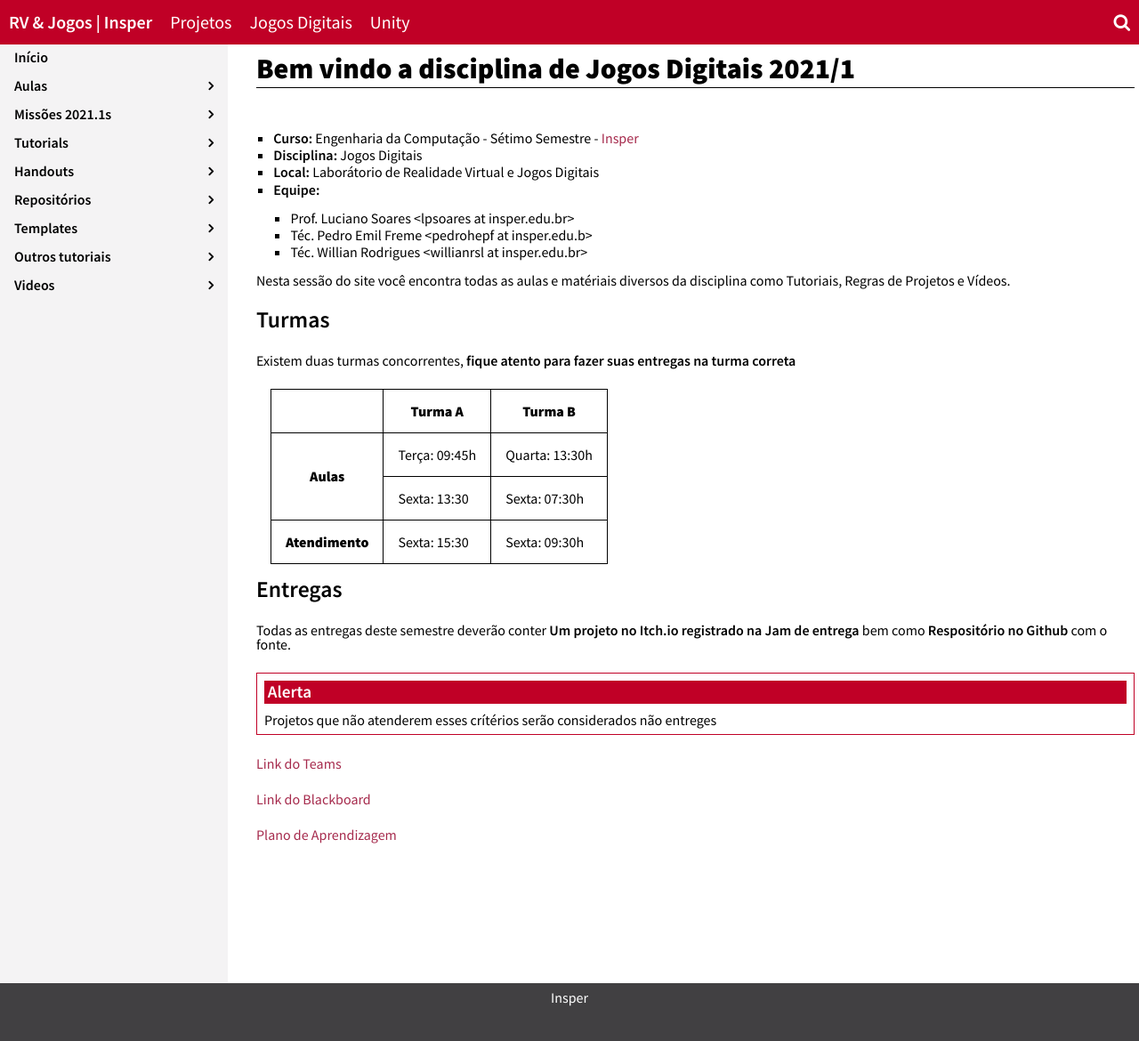
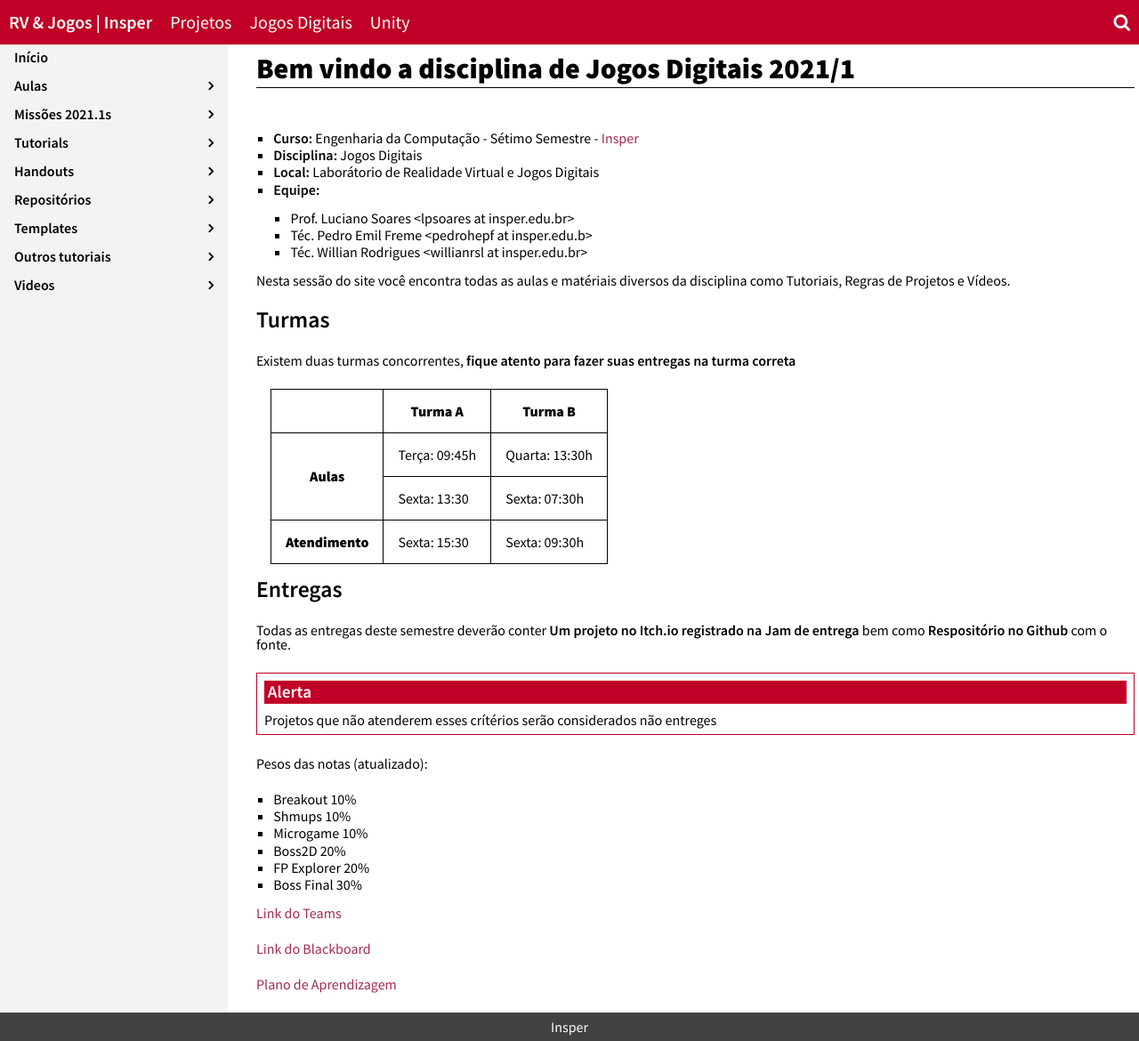
Before and after one commit to EmilFreme/templateBlog, a Jekyll site: the page built from jogos_digitais.md, in a window 1280 px wide and 1170 px high. Shown: the whole window at 89% size. Built offline with Jekyll 4.4.1, drawn with Linux system fonts in a browser that asks for light colours.

```diff
--- a/jogos_digitais.md
+++ b/jogos_digitais.md
@@ -52,6 +52,13 @@ Todas as entregas deste semestre deverão conter **Um projeto no Itch.io registr
 {:.alerta}
 Projetos que não atenderem esses crítérios serão considerados não entreges
 
+Pesos das notas (atualizado):
+- Breakout 10%
+- Shmups 10%
+- Microgame 10%
+- Boss2D 20%
+- FP Explorer 20%
+- Boss Final 30%
 
 [Link do Teams](https://teams.microsoft.com/l/team/19%3af1be3a004d324410a1935d05dcd15b98%40thread.tacv2/conversations?groupId=6aa3fc2b-1dcb-4d28-9dd0-018eedc52624&tenantId=6370a6c0-7b90-4709-bd6e-59c28ede833b)
 
```
Also changed, not shown: _jogos_digitais/aula12-Graybox_Terrenos_Composicao.md (+4 -4 lines), _jogos_digitais/aula13-iluminacao.md (added, +10 -0 lines).
